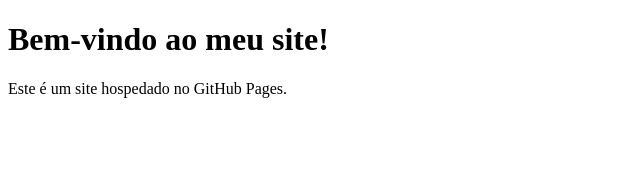
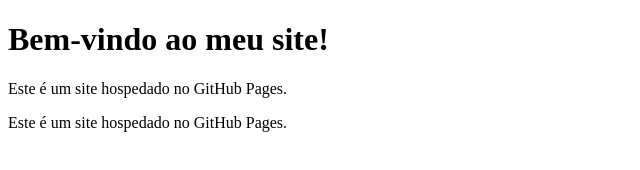
Before and after one commit to luizgustavovga/projetos, a plain HTML site: page index.html in a window 1280 px wide. Shown: the whole page, without its empty margins (0-640 px from the left). Drawn offline with Linux system fonts and the light colour scheme.

Commit message:
Update index.html

```diff
--- a/index.html
+++ b/index.html
@@ -7,5 +7,6 @@
 <body>
     <h1>Bem-vindo ao meu site!</h1>
     <p>Este é um site hospedado no GitHub Pages.</p>
+    <p>Este é um site hospedado no GitHub Pages.</p>
 </body>
 </html>
```
